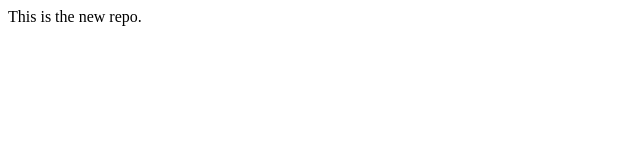
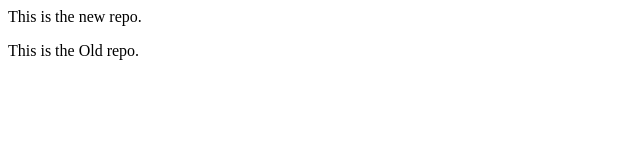
Before and after one commit to vasusystem/test_git_repo, a plain HTML site: page index.html in a window 1280 px wide. Shown: the whole page, without its empty margins (0-640 px from the left). Drawn offline with Linux system fonts and the light colour scheme.

Commit message:
Update index.html
2nd change

```diff
--- a/index.html
+++ b/index.html
@@ -1 +1,2 @@
 <p>This is the new repo.</p>
+<p>This is the Old repo.</p>
```
